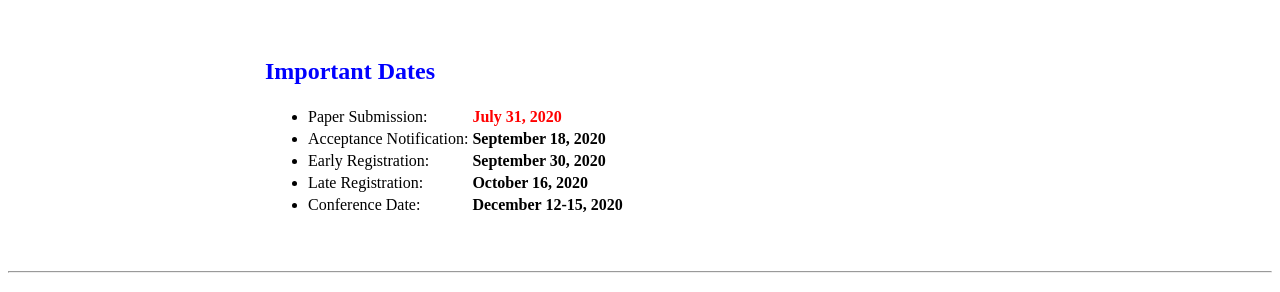
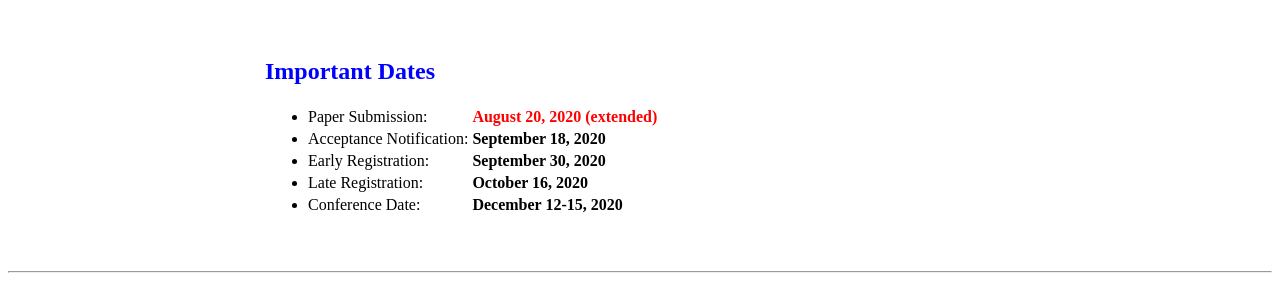
Before and after one commit to icea-conf/2020, a Jekyll site: the page built from papers/index.html, in a window 1280 px wide. Shown: the part 1097-1389 px from the top of the page. Built offline with Jekyll 4.4.1, drawn with Linux system fonts in a browser that asks for light colours.

Commit message:
Update index.html

```diff
--- a/papers/index.html
+++ b/papers/index.html
@@ -48,7 +48,7 @@ title: ICEA 2020
                                           <li>Paper Submission: </li>
                                     </td>
                                     <td>
-                                          <b style="color:#FF0000">July 31, 2020</b>
+                                          <b style="color:#FF0000">August 20, 2020 (extended)</b>
                                     </td>
                               </tr>
                               <tr>
```
